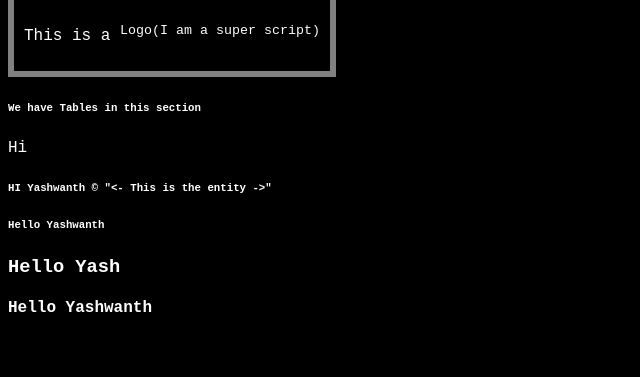
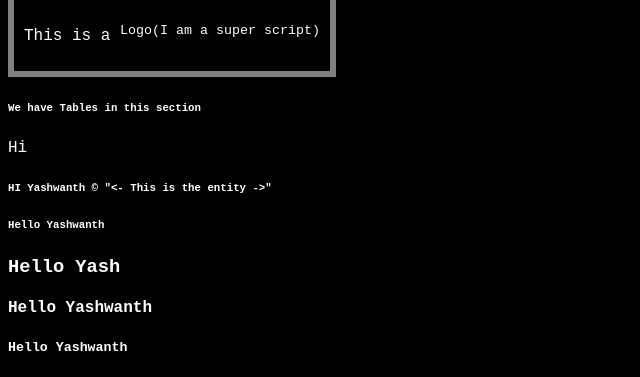
Before and after one commit to yashwanth-sharma/JsPractice, a plain HTML site: page index.html in a window 1280 px wide. Shown: the part 1155-1532 px from the top of the page, without its empty margins (0-640 px from the left). Before the commit the page ends 1494 px from the top, so only its background shows below. Drawn offline with Linux system fonts and the light colour scheme.

Commit message:
Added h5

```diff
--- a/index.html
+++ b/index.html
@@ -76,6 +76,7 @@
     <h6>Hello Yashwanth</h6>
     <h3>Hello Yash</h3>
     <h4>Hello Yashwanth</h4>
+    <h5>Hello Yashwanth</h5>
 </main>
 </body>
 </html>
```
